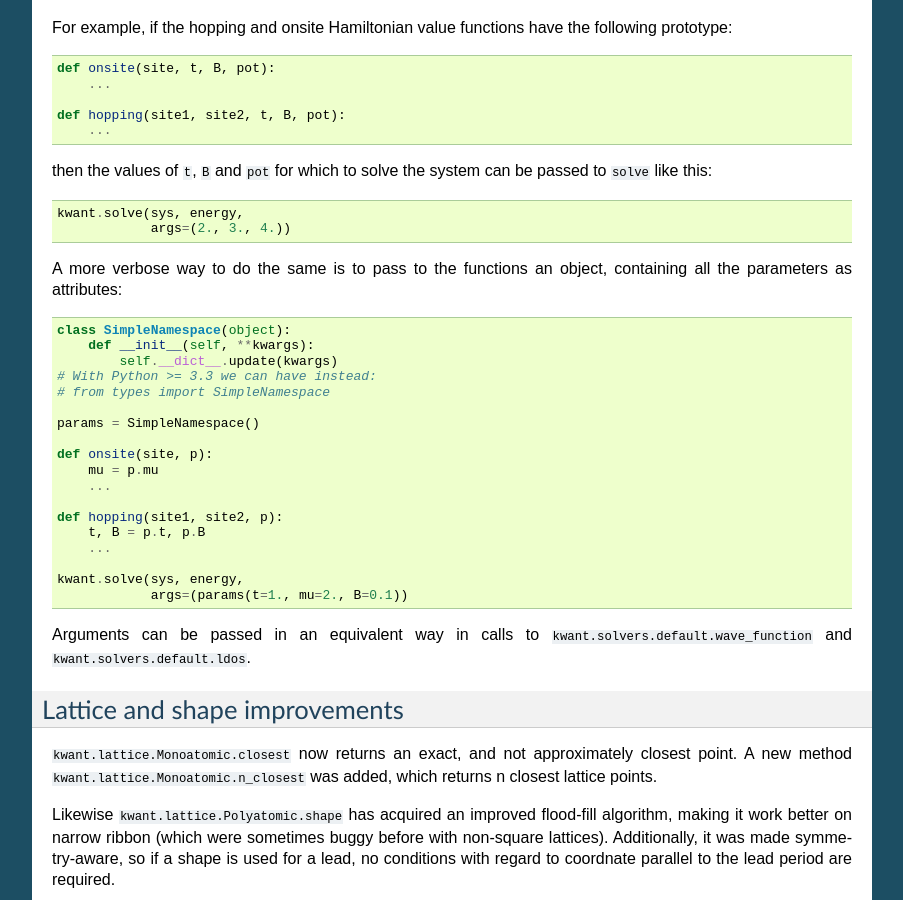
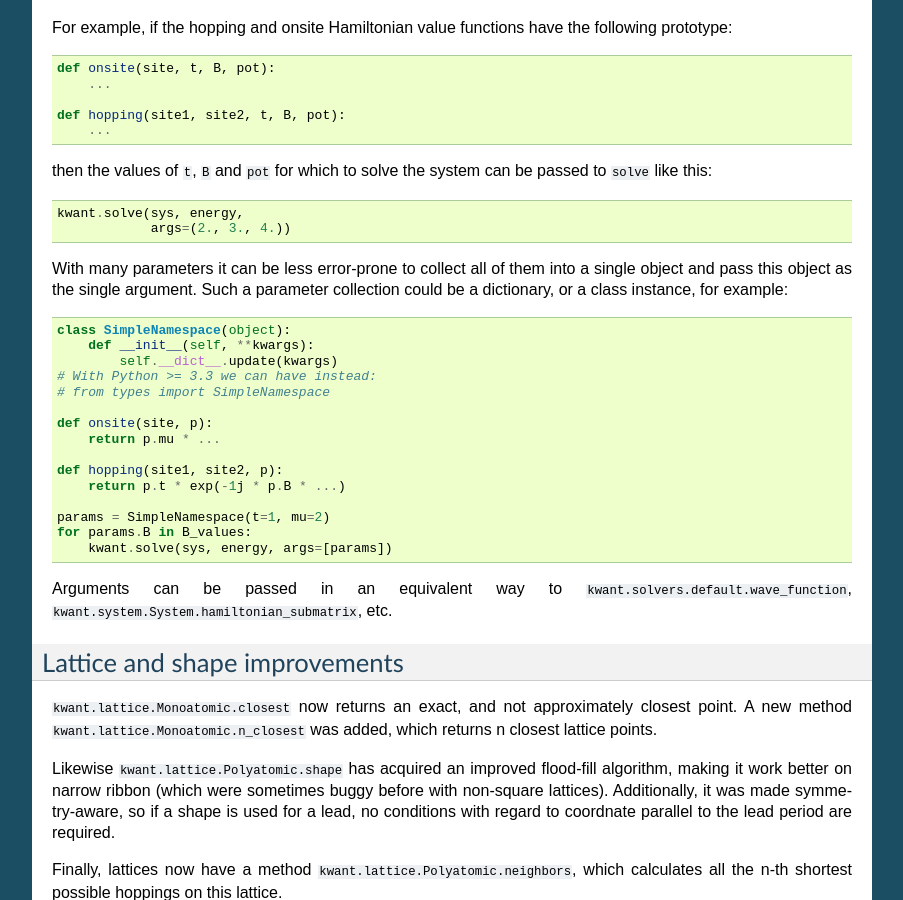
Before and after one commit to kwant-project/kwant, a Sphinx documentation site: the page built from doc/source/whatsnew/0.3.rst, in a window 1280 px wide and 900 px high, scrolled down 1499 px. Shown: the whole window, without its empty margins (198-1101 px from the left). Built offline with Sphinx 7.4.7, drawn with Linux system fonts in a browser that asks for light colours; formulas are drawn with MathJax 3; pages that are not in the unit, such as notebooks, are missing from menus; the version number could not be read and is left out; cross-references to code outside the pages are shown as plain code.

Commit message:
reformulate "args" section of whatsnew/0.3, fixing some errors

```diff
--- a/doc/source/whatsnew/0.3.rst
+++ b/doc/source/whatsnew/0.3.rst
@@ -96,8 +96,9 @@ passed to `solve` like this::
     kwant.solve(sys, energy,
                 args=(2., 3., 4.))
 
-A more verbose way to do the same is to pass to the functions an object,
-containing all the parameters as attributes::
+With many parameters it can be less error-prone to collect all of them into a
+single object and pass this object as the single argument.  Such a parameter
+collection could be a dictionary, or a class instance, for example::
 
     class SimpleNamespace(object):
         def __init__(self, **kwargs):
@@ -105,21 +106,19 @@ containing all the parameters as attributes::
     # With Python >= 3.3 we can have instead:
     # from types import SimpleNamespace
 
-    params = SimpleNamespace()
-
     def onsite(site, p):
-        mu = p.mu
-        ...
+        return p.mu * ...
 
     def hopping(site1, site2, p):
-        t, B = p.t, p.B
-        ...
+        return p.t * exp(-1j * p.B * ...)
 
-    kwant.solve(sys, energy,
-                args=(params(t=1., mu=2., B=0.1))
+    params = SimpleNamespace(t=1, mu=2)
+    for params.B in B_values:
+        kwant.solve(sys, energy, args=[params])
 
-Arguments can be passed in an equivalent way in calls to
-`~kwant.solvers.default.wave_function` and `~kwant.solvers.default.ldos`.
+Arguments can be passed in an equivalent way to
+`~kwant.solvers.default.wave_function`,
+`~kwant.system.System.hamiltonian_submatrix`, etc.
 
 Lattice and shape improvements
 ------------------------------
```
